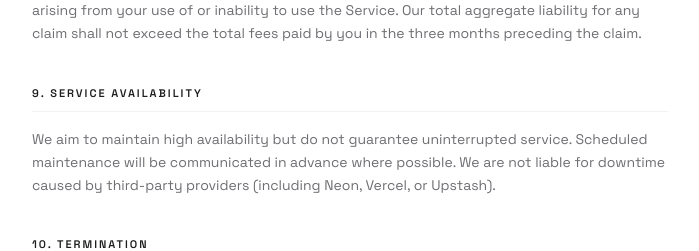
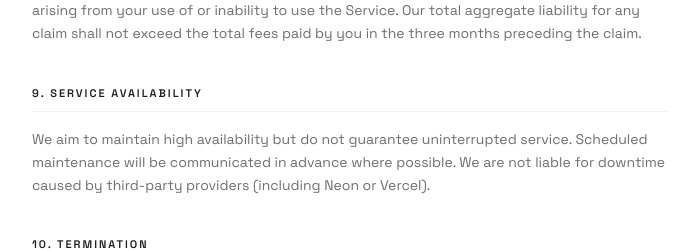
Before and after one commit to kopiscript/asset-tracker, a Next.js app: page /terms in a window 1280 px wide. Shown: the part 1900-2151 px from the top of the page, without its empty margins (300-999 px from the left). Built offline with nearby package versions, Linux system fonts and the light colour scheme.

Commit message:
fix: remove Upstash from legal pages — not active in production

```diff
--- a/app/privacy/page.tsx
+++ b/app/privacy/page.tsx
@@ -60,7 +60,6 @@ export default function PrivacyPage() {
       <ul>
         <li><strong>Neon</strong> — managed PostgreSQL database hosting (data stored in AWS Singapore region)</li>
         <li><strong>Vercel</strong> — application hosting and CDN</li>
-        <li><strong>Upstash</strong> — Redis-based rate limiting (no personally identifiable data stored)</li>
         <li><strong>Billplz</strong> — payment processing (subject to Billplz&rsquo;s own Privacy Policy)</li>
       </ul>
       <p>
--- a/app/terms/page.tsx
+++ b/app/terms/page.tsx
@@ -90,7 +90,7 @@ export default function TermsPage() {
       <p>
         We aim to maintain high availability but do not guarantee uninterrupted service. Scheduled
         maintenance will be communicated in advance where possible. We are not liable for downtime
-        caused by third-party providers (including Neon, Vercel, or Upstash).
+        caused by third-party providers (including Neon or Vercel).
       </p>
 
       <h2>10. Termination</h2>
```
